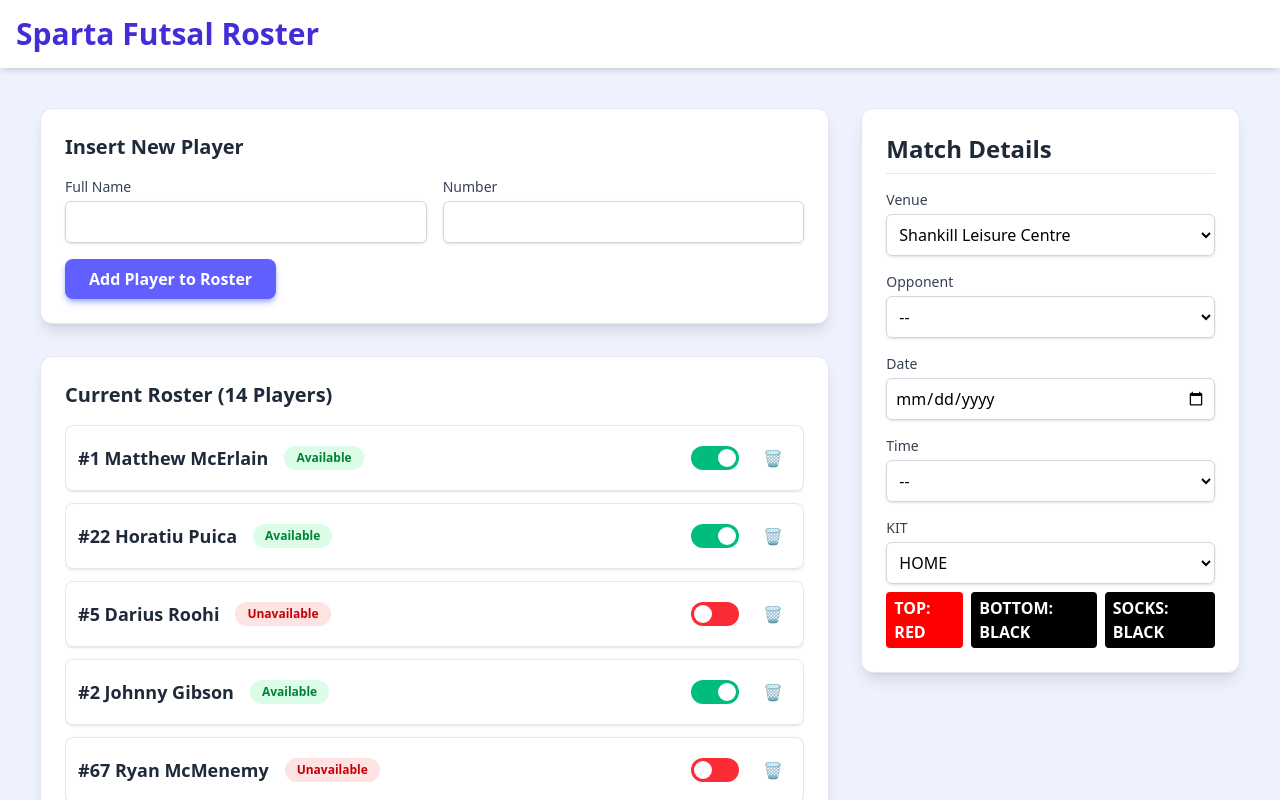
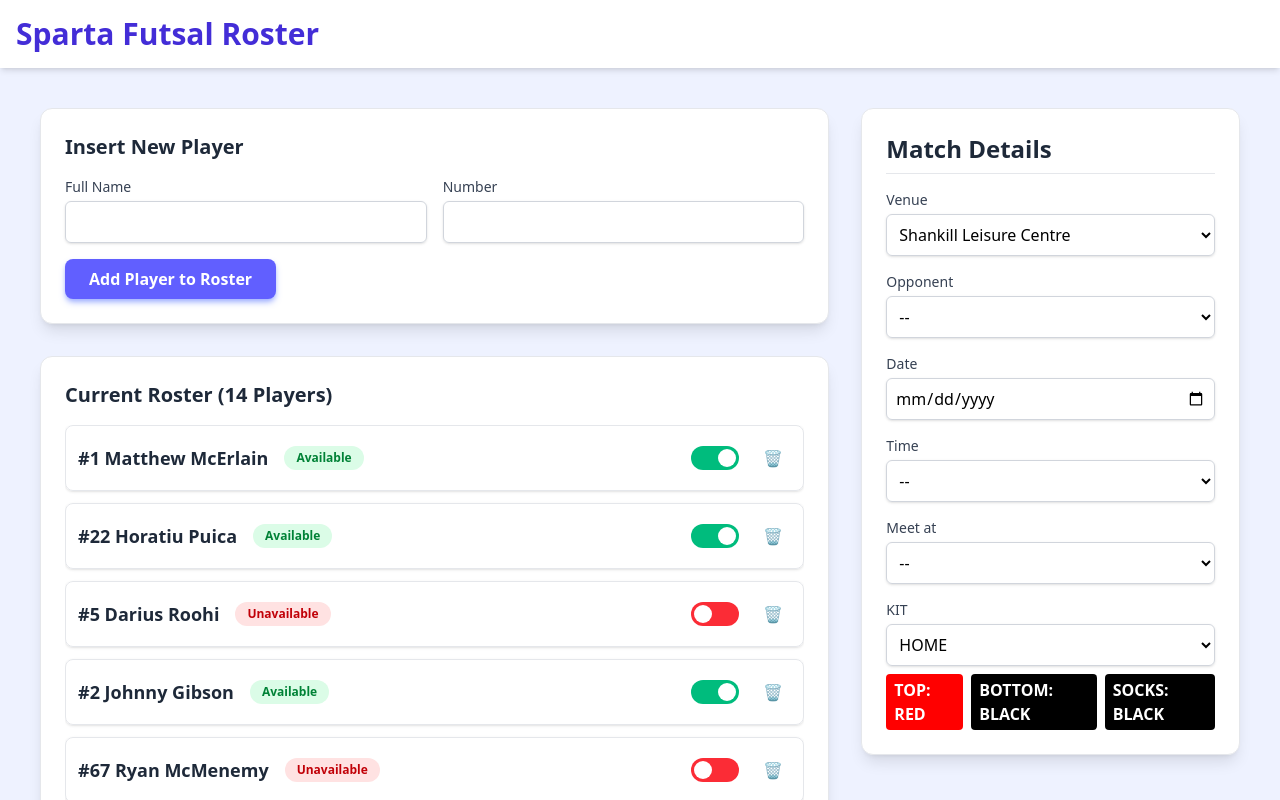
Before and after one commit to PBara7a/sparta-roster-manager, a Svelte app: page / in a window 1280 px wide. Shown: the top 800 px of the page. Built offline with nearby package versions, Linux system fonts and the light colour scheme.

Commit message:
Add a select input for meeting time

```diff
--- a/src/components/MatchDetails.svelte
+++ b/src/components/MatchDetails.svelte
@@ -20,6 +20,9 @@
       timeOptions.push(`${String(hour).padStart(2, '0')}:${String(minute).padStart(2, '0')}`);
     }
   }
+
+  // Filtered meeting time options - only times before kickoff
+  $: meetingTimeOptions = $kickoffTime ? timeOptions.filter((time) => time < $kickoffTime) : [];
 
   const opponentOptions = ['Belfast United FC', 'Dundela FC', 'Omagh FC', 'Inter FC'];
 </script>
@@ -80,7 +83,7 @@
       />
     </div>
 
-    <!-- Time & meet -->
+    <!-- Time -->
     <div>
       <label for="match-time" class="block text-sm font-medium text-gray-700">Time</label>
       <select
@@ -94,12 +97,22 @@
           <option value={time}>{time}</option>
         {/each}
       </select>
+    </div>
 
-      {#if $meetingTime}
-        <div class="mt-2 rounded p-2 font-bold text-red-700" aria-live="polite">
-          {`MEET AT: ${$meetingTime}`}
-        </div>
-      {/if}
+    <!-- Meet -->
+    <div>
+      <label for="meet-time" class="block text-sm font-medium text-gray-700">Meet at</label>
+      <select
+        id="meet-time"
+        class="mt-1 block w-full rounded-md border border-gray-300 p-2 shadow-sm"
+        bind:value={$meetingTime}
+        aria-label="Meet time"
+      >
+        <option value="">--</option>
+        {#each meetingTimeOptions as time}
+          <option value={time}>{time}</option>
+        {/each}
+      </select>
     </div>
 
     <!-- Kit -->
--- a/src/lib/stores/matchDetails.js
+++ b/src/lib/stores/matchDetails.js
@@ -4,6 +4,7 @@ export const selectedVenue = writable('Shankill Leisure Centre');
 export const customVenue = writable('');
 export const matchDate = writable('');
 export const kickoffTime = writable(''); // "HH:MM"
+export const meetingTime = writable(''); // "HH:MM"
 export const selectedKit = writable('HOME'); // 'HOME' | 'AWAY'
 export const selectedOpponent = writable('');
 
@@ -11,17 +12,6 @@ export const selectedOpponent = writable('');
 export const selectedVenueType = derived(selectedVenue, ($selectedVenue) =>
   $selectedVenue === 'Other' ? 'other' : 'preset'
 );
-
-export const meetingTime = derived(kickoffTime, ($kickoffTime) => {
-  if (!$kickoffTime) return '';
-  const [hours, minutes] = $kickoffTime.split(':').map(Number);
-  const date = new Date();
-  date.setHours(hours, minutes, 0, 0);
-  date.setHours(date.getHours() - 1);
-  const formattedHours = String(date.getHours()).padStart(2, '0');
-  const formattedMinutes = String(date.getMinutes()).padStart(2, '0');
-  return `${formattedHours}:${formattedMinutes}`;
-});
 
 export const kitDetails = derived(selectedKit, ($selectedKit) => {
   if ($selectedKit === 'HOME') {
```
